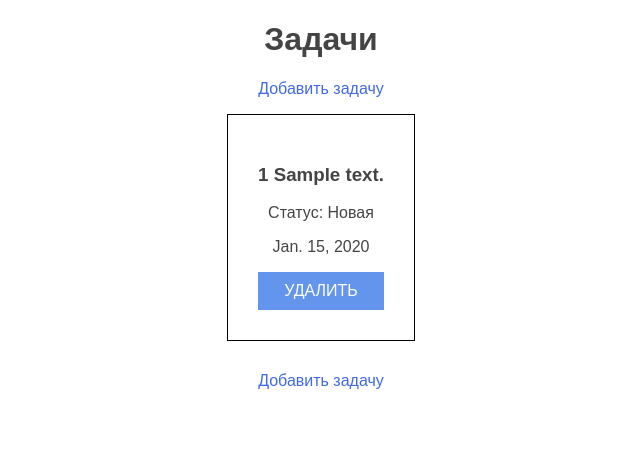
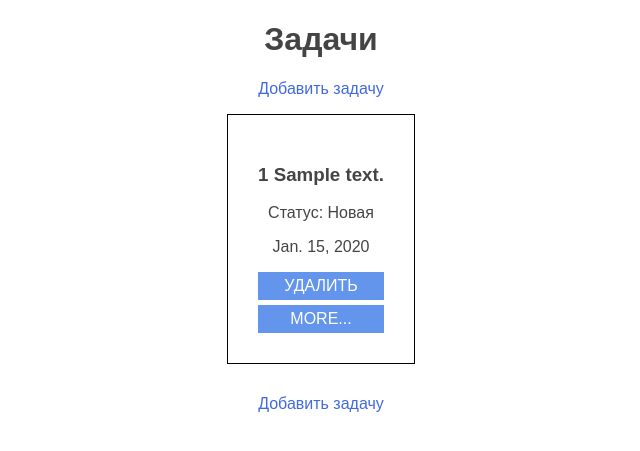
Before and after one commit to AzatKaparov/homework_46_6_azat, a Django app: page / in a window 1280 px wide. Shown: the top 451 px of the page, without its empty margins (319-959 px from the left). Run offline with Django 3.2, Linux system fonts and the light colour scheme; tables that the repository leaves empty hold one stand-in row (values such as "Sample post").

Commit message:
Исправление urls.py, views.py, а так же html-шаблонов Добавление функции redirect Создание базового шаблона

```diff
--- a/source/todolist/urls.py
+++ b/source/todolist/urls.py
@@ -1,11 +1,12 @@
 from django.contrib import admin
 from django.urls import path
-from webapp.views import index_view, task_add_view, delete
+from webapp.views import index_view, task_add_view, delete, task_view
 
 
 urlpatterns = [
     path('admin/', admin.site.urls),
-    path('', index_view),
-    path('tasks/add/', task_add_view),
-    path('delete/<int:id>/', delete),
+    path('', index_view, name='index'),
+    path('tasks/add/', task_add_view, name='task_add'),
+    path('delete/<int:pk>/', delete, name='delete'),
+    path('task/<int:pk>/', task_view, name='task_view'),
 ]
--- a/source/webapp/static/css/style.css
+++ b/source/webapp/static/css/style.css
@@ -21,8 +21,8 @@ a {
     color: white;
     display: block;
     text-transform: uppercase;
-    padding-top: 10px;
-    padding-bottom: 10px;
+    padding-top: 5px;
+    padding-bottom: 5px;
     background-color: cornflowerblue;
 }
 
@@ -32,3 +32,14 @@ a {
     padding: 30px;
     margin-bottom: 15px;
 }
+
+#more{
+    text-decoration: none;
+    color: white;
+    display: block;
+    text-transform: uppercase;
+    padding-top: 5px;
+    padding-bottom: 5px;
+    background-color: cornflowerblue;
+    margin-top: 5px;
+}
--- a/source/webapp/templates/index.html
+++ b/source/webapp/templates/index.html
@@ -12,16 +12,17 @@
 <body>
 <div class="container">
     <h1>Задачи</h1>
-    <p><a href="/tasks/add/">Добавить задачу</a></p>
+    <p><a href="{% url 'task_add' %}">Добавить задачу</a></p>
         {% for i in tasks %}
             <div class="task">
                 <h3>{{ i.pk }}  {{ i.description }}</h3>
                 <p>Статус: {{ i.get_status_display }}</p>
                 <p class="date">{{ i.date }}</p>
                 <a id="delete" href="delete/{{i.pk}}">Удалить</a>
+                <a id="more" href="{% url "task_view" i.pk %}">More...</a>
             </div>
         {% endfor %}
-    <p><a href="/tasks/add/">Добавить задачу</a></p>
+    <p><a href="{% url 'task_add' %}">Добавить задачу</a></p>
 </div>
 </body>
 </html>
--- a/source/webapp/templates/task_add.html
+++ b/source/webapp/templates/task_add.html
@@ -11,10 +11,10 @@
 </head>
 <body>
 <div class="container">
-<a href="/">На главную</a>
+<a href="{% url 'index' %}">На главную</a>
 <h1>Добавить задачу</h1>
 
-<form action="/tasks/add/" method="post">
+<form action="{% url 'task_add' %}" method="post">
     {% csrf_token %}
     <label>Описание</label><br/>
     <input type="text" name="description"/><br/>
@@ -28,6 +28,8 @@
             <option value="{{ value }}">{{ label }}</option>
         {% endfor %}
     </select><br/>
+    <p>Более подробное описание (необязательно)</p>
+    <p><textarea rows="10" cols="60" name="more"></textarea></p>
     <br/>
     <input type="submit" value="Send"/>
 </form>
--- a/source/webapp/views.py
+++ b/source/webapp/views.py
@@ -1,6 +1,7 @@
-from django.shortcuts import render
+from django.shortcuts import render, get_object_or_404, redirect
 from webapp.models import Task, STATUS_CHOICES
-from django.http import HttpResponseRedirect, HttpResponseNotFound
+from django.http import HttpResponseNotFound
+from django.urls import reverse
 
 
 def index_view(request):
@@ -10,7 +11,7 @@ def index_view(request):
     })
 
 
-def task_add_view(request):
+def task_add_view(request, *args, **kwargs):
     if request.method == "GET":
         return render(request, 'task_add.html', context={
             'status_choices': STATUS_CHOICES
@@ -19,15 +20,21 @@ def task_add_view(request):
         description = request.POST.get('description')
         status = request.POST.get('status')
         date = request.POST.get('date')
-        task = Task.objects.create(description=description, status=status, date=date)
-        context = {'task': task}
-        return render(request, 'task_view.html', context)
+        more = request.POST.get('more')
+        task = Task.objects.create(description=description, status=status, date=date, more=more)
+        return redirect('article_view', pk=task.pk)
 
 
-def delete(request, id):
+def delete(request, pk):
     try:
-        task = Task.objects.get(id=id)
+        task = Task.objects.get(pk=pk)
         task.delete()
-        return HttpResponseRedirect("/")
+        return redirect('index')
     except Task.DoesNotExist:
         return HttpResponseNotFound("<h2>Task not found</h2>")
+
+
+def task_view(request, pk):
+    task = get_object_or_404(Task, pk=pk)
+    context = {'task': task}
+    return render(request, 'task_view.html', context)
```
Also changed, not shown: source/webapp/templates/base.html (added, +10 -0 lines), source/webapp/templates/task_view.html (+4 -3 lines).
